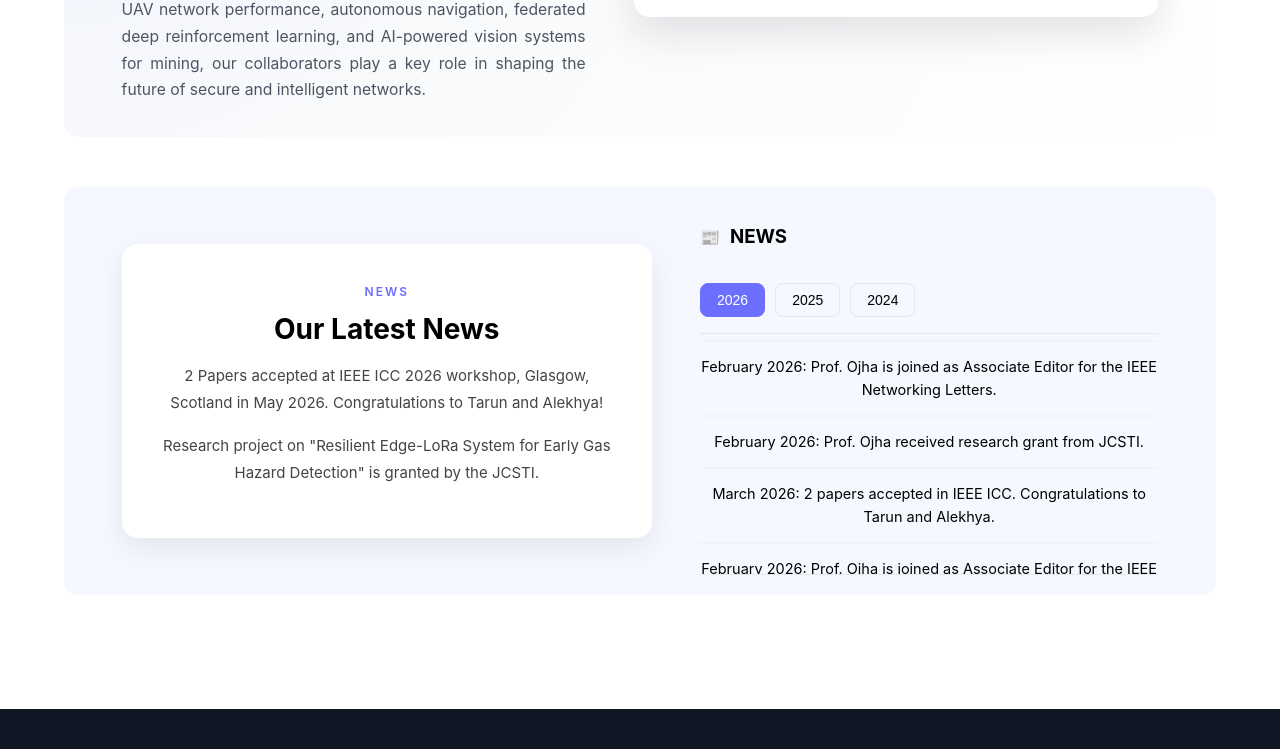
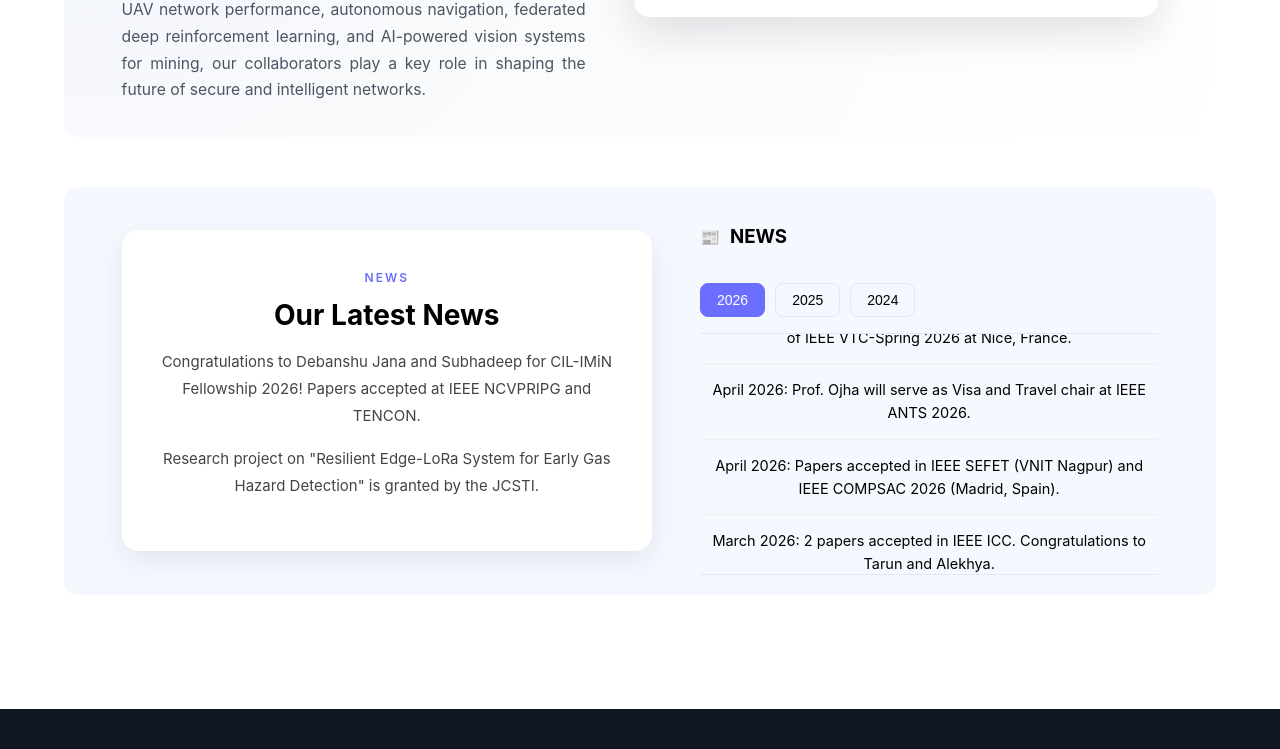
Before and after one commit to cosinelab-iitism/cosinelab-iitism.github.io, a React (Create React App) app: page / in a window 1280 px wide. Shown: the part 2037-2786 px from the top of the page. Built offline with nearby package versions, Linux system fonts and the light colour scheme.

Commit message:
news updated

```diff
--- a/src/components/NewsTicker.js
+++ b/src/components/NewsTicker.js
@@ -2,6 +2,11 @@
 import "./NewsTicker.css";
 
 const newsItems = [
+    "June 2026: Papes accepted at NCVPRIPG 2026 (Jaipur, India) and TENCON 2026 (Bali, Indonesia). ",
+    "June 2026: MSc students, Debanshu and Subhadeep, selected for `CIL-IMiN Fellowship 2026'",
+    "June 2026: Prof. Ojha delivered a keynote lecture at Workshop 16 of IEEE VTC-Spring 2026 at Nice, France.",
+    "April 2026: Prof. Ojha will serve as Visa and Travel chair at IEEE ANTS 2026.",
+    "April 2026: Papers accepted in IEEE SEFET (VNIT Nagpur) and IEEE COMPSAC 2026 (Madrid, Spain). ",
     "March 2026: 2 papers accepted in IEEE ICC. Congratulations to Tarun and Alekhya.",
     "February 2026: Prof. Ojha is joined as Associate Editor for the IEEE Networking Letters.",
     "February 2026: Prof. Ojha received research grant from JCSTI.",
@@ -54,7 +59,7 @@
           <h2 className="card-title">Our Latest News</h2>
 
           <p className="card-text">
-            2 Papers accepted at IEEE ICC 2026 workshop, Glasgow, Scotland in May 2026. Congratulations to Tarun and Alekhya!
+            Congratulations to Debanshu Jana and Subhadeep for CIL-IMiN Fellowship 2026! Papers accepted at IEEE NCVPRIPG and TENCON.
           </p>
 
           <p className="card-text">
```
